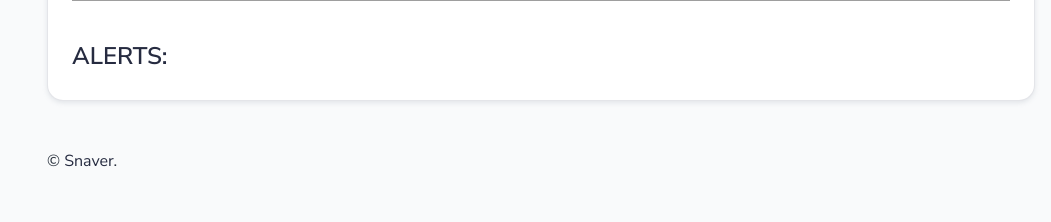
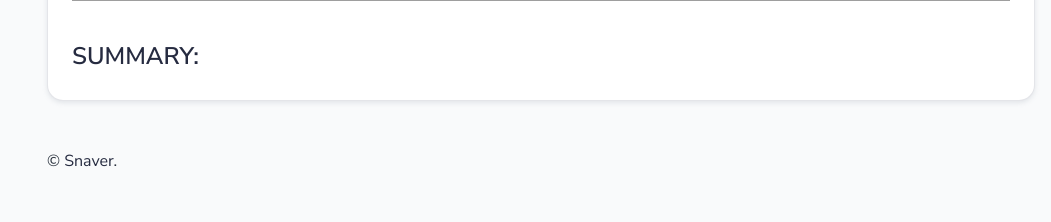
Before and after one commit to infoshareacademy/jpydzr2-snaver-django, a Django app: page /reports in a window 1280 px wide. Shown: the part 1739-1961 px from the top of the page, without its empty margins (229-1280 px from the left). Run offline with Django 3.2, Linux system fonts and the light colour scheme; the visitor is signed in with stand-in values (Sample User, id 1); data comes from the database, SQL or seed files in the repository; data that the repository does not hold is empty; some libraries are stand-ins or nearby versions; grey boxes are pictures that could not be loaded.

Commit message:
'ALERTS' changed for 'SUMMARY' and blue summary-infos changed to green

```diff
--- a/project/templates/reports.html
+++ b/project/templates/reports.html
@@ -69,11 +69,11 @@
                 </div>
 
                 <div class="card-body">
-                    <h4>ALERTS:</h4>
+                    <h4>SUMMARY:</h4>
                     <ui>
                         {% for details in object_list %}
                             {% if details.activity == details.budgeted_amount %}
-                                <li style="color: blue">
+                                <li style="color: darkgreen">
                                     In category <b>"{{ details.subcategory.name }}"</b>
                                     you have already spent as much as you have budgeted.
                                 </li>
```
